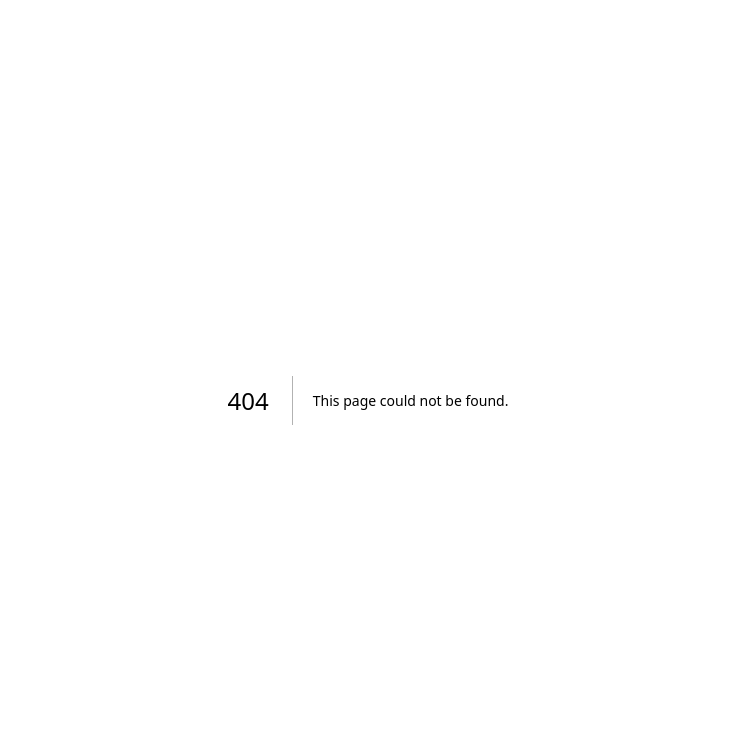
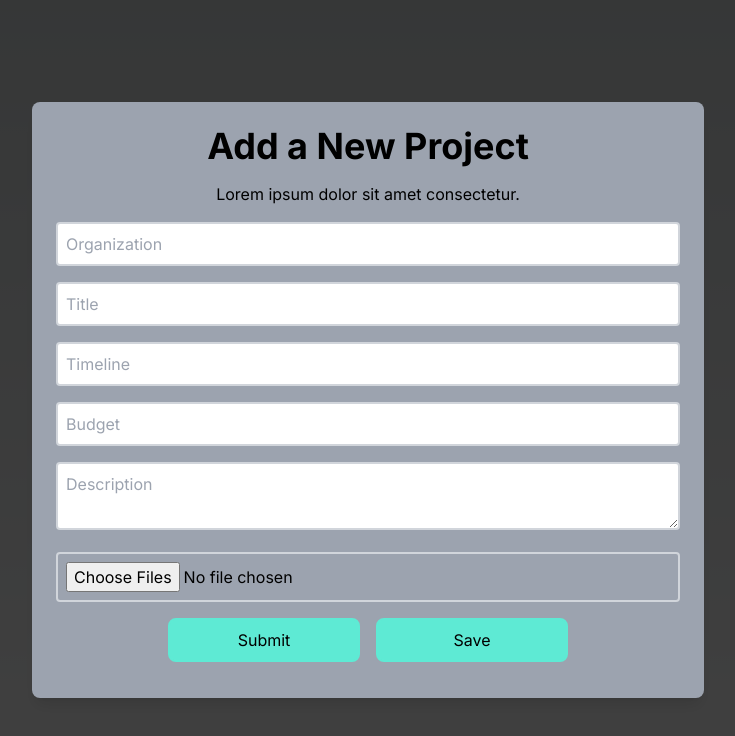
Before and after one commit to vilmapato/teamHA, a Next.js app: page /create-project in a window 1280 px wide. Before the commit this address had no page. Shown: the top 736 px of the page, without its empty margins (272-1007 px from the left). Built offline with nearby package versions, Linux system fonts and the light colour scheme.

Commit message:
feat: new page

```diff
--- /dev/null
+++ b/src/pages/create-project.tsx
@@ -0,0 +1,113 @@
+import React, { useState } from 'react';
+import Button from '../components/Button';
+
+const CreateProjectModal: React.FC = () => {
+  const [projectDetails, setProjectDetails] = useState({
+    organization: '',
+    title: '',
+    timeline: '',
+    budget: '',
+    description: '',
+    files: [] as File[]
+  });
+
+  const handleInputChange = (e: React.ChangeEvent<HTMLInputElement | HTMLTextAreaElement>) => {
+    const { name, value } = e.target;
+    setProjectDetails({ ...projectDetails, [name]: value });
+  };
+
+  const handleFileChange = (e: React.ChangeEvent<HTMLInputElement>) => {
+    if (e.target.files) {
+      setProjectDetails({ ...projectDetails, files: Array.from(e.target.files) });
+    }
+  };
+
+  const handleSubmit = () => {
+    // Handle the submission of the new project
+    console.log(projectDetails);
+    // You will likely want to send this data to a server or some other processing function
+  };
+
+  return (
+    <div className="fixed inset-0 bg-black bg-opacity-75 flex justify-center items-center z-10">
+      <div className="bg-gray-400 text-black p-6 rounded-lg max-w-2xl w-full mx-4 shadow-lg">
+        <div className="text-center">
+          <h2 className="text-4xl font-bold mb-4">Add a New Project</h2>
+          <p className="mb-4">Lorem ipsum dolor sit amet consectetur.</p>
+
+          <div className="mb-4">
+            <input
+              type="text"
+              name="organization"
+              value={projectDetails.organization}
+              onChange={handleInputChange}
+              placeholder="Organization"
+              className="p-2 rounded border-2 border-gray-300 w-full"
+            />
+          </div>
+
+          <div className="mb-4">
+            <input
+              type="text"
+              name="title"
+              value={projectDetails.title}
+              onChange={handleInputChange}
+              placeholder="Title"
+              className="p-2 rounded border-2 border-gray-300 w-full"
+            />
+          </div>
+
+          <div className="mb-4">
+            <input
+              type="text"
+              name="timeline"
+              value={projectDetails.timeline}
+              onChange={handleInputChange}
+              placeholder="Timeline"
+              className="p-2 rounded border-2 border-gray-300 w-full"
+            />
+          </div>
+
+          <div className="mb-4">
+            <input
+              type="text"
+              name="budget"
+              value={projectDetails.budget}
+              onChange={handleInputChange}
+              placeholder="Budget"
+              className="p-2 rounded border-2 border-gray-300 w-full"
+            />
+          </div>
+
+          <div className="mb-4">
+            <textarea
+              name="description"
+              value={projectDetails.description}
+              onChange={handleInputChange}
+              placeholder="Description"
+              className="p-2 rounded border-2 border-gray-300 w-full"
+            />
+          </div>
+
+          <div className="mb-4">
+            <input
+              type="file"
+              name="files"
+              onChange={handleFileChange}
+              multiple
+              className="p-2 rounded border-2 border-gray-300 w-full"
+            />
+          </div>
+
+          <div className="flex justify-center gap-4">
+            <Button onClick={handleSubmit}>Submit</Button>
+            <Button>Save</Button>
+            {/* Add additional buttons as needed */}
+          </div>
+        </div>
+      </div>
+    </div>
+  );
+};
+
+export default CreateProjectModal;
--- a/src/pages/profile-org.tsx
+++ b/src/pages/profile-org.tsx
@@ -109,9 +109,11 @@ const OrgProfilePage: React.FC = () => {
           <p className="mb-4">
             Go to your Dashboard and start posting projects for your community!
           </p>
+          <Link href="/create-project" passHref>
           <PurpleButton onClick={handleCreateProject}>
             Create Project
           </PurpleButton>
+          </Link>
         </section>
 
         {/* Members Section */}
```
